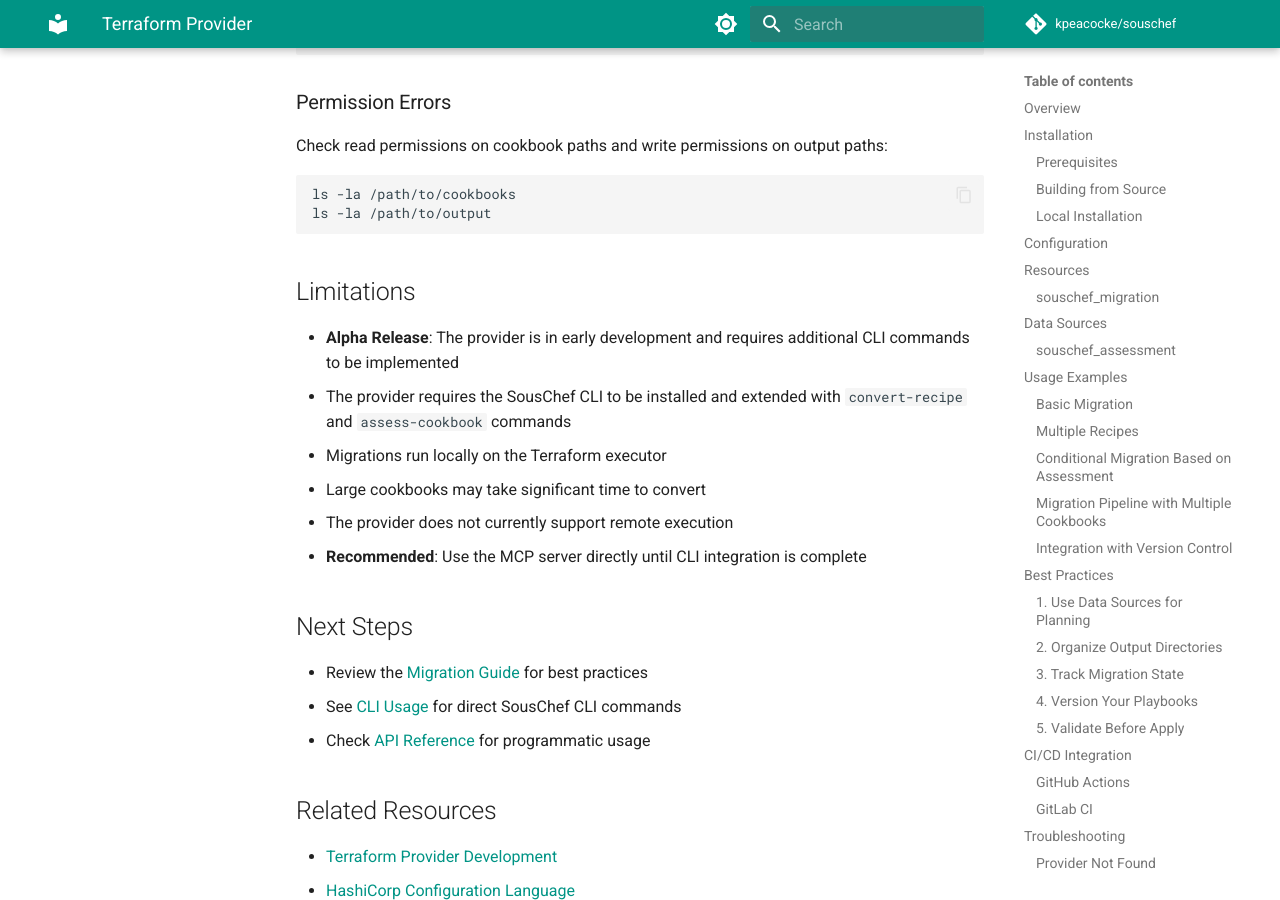
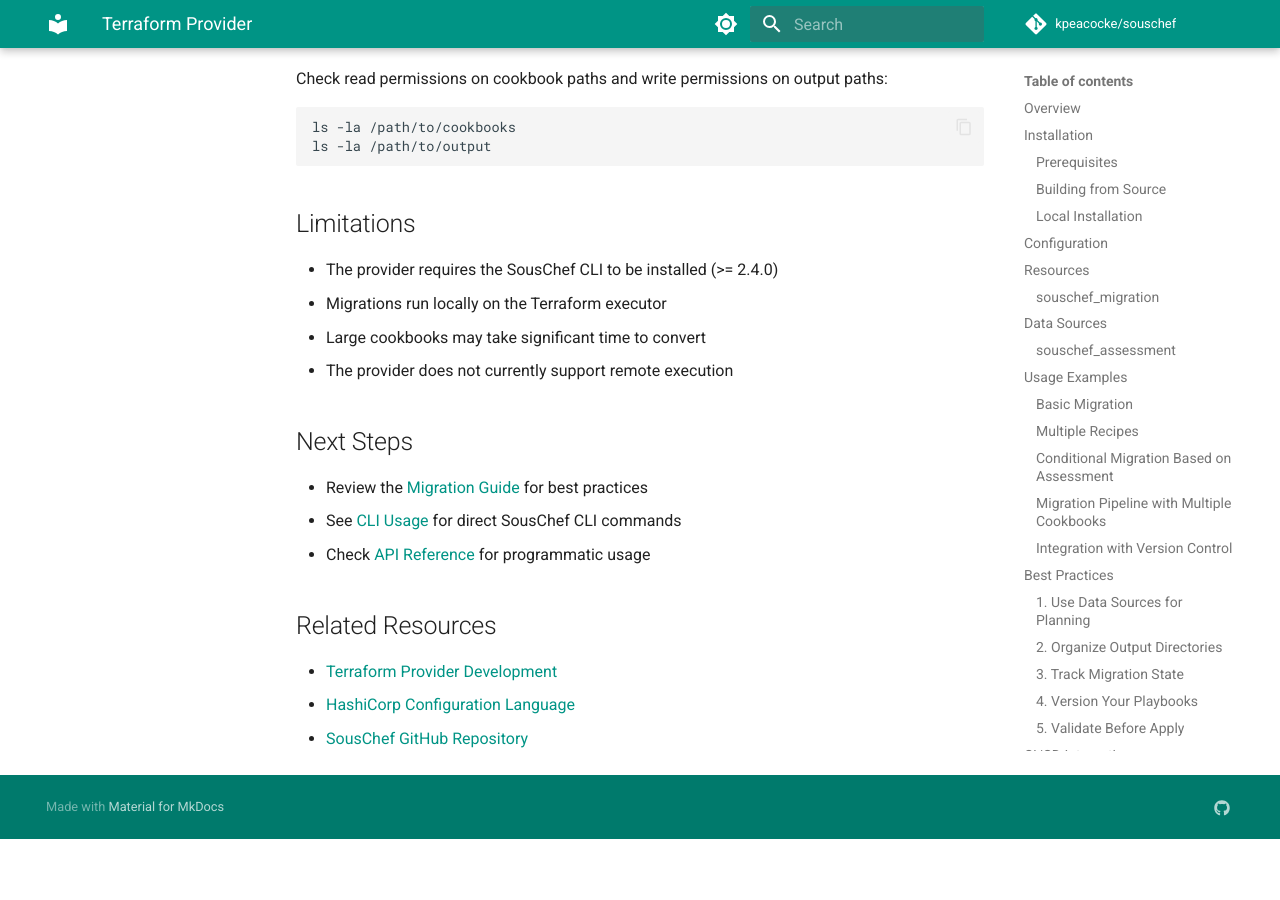
Before and after one commit to kpeacocke/souschef, an MkDocs documentation site: the page built from docs/user-guide/terraform-provider.md, in a window 1280 px wide and 900 px high, scrolled down 8535 px. Built offline with MkDocs 1.6.1 and Material for MkDocs 9.7.7, drawn with Linux system fonts in a browser that asks for light colours; comment, search, counter and statistics services are not loaded; the version menu is left out; after the commit the page ends 9374 px from its top, so only the background shows below that; some of the changed text lies outside the part shown.

Commit message:
docs: remove alpha warnings - CLI commands now implemented
Updated documentation to reflect that convert-recipe and assess-cookbook
CLI commands are now fully implemented and functional:

- Removed alpha status warnings from README
- Updated version requirement to >= 2.4.0 (when commands were added)
- Simplified limitations section
- Removed 'use MCP directly' recommendation

The Terraform provider is now fully functional with the SousChef CLI.

```diff
--- a/docs/user-guide/terraform-provider.md
+++ b/docs/user-guide/terraform-provider.md
@@ -16,10 +16,8 @@
 ### Prerequisites
 
 - Terraform >= 1.0
-- SousChef MCP server running or CLI installed
+- SousChef CLI installed (>= 2.4.0) and available in PATH
 - Go >= 1.21 (for building from source)
-
-> **Note**: The current provider implementation calls SousChef via CLI commands. Future versions will integrate directly with the MCP protocol for better performance and richer functionality.
 
 ### Building from Source
 
@@ -414,12 +412,10 @@
 
 ## Limitations
 
-- **Alpha Release**: The provider is in early development and requires additional CLI commands to be implemented
-- The provider requires the SousChef CLI to be installed and extended with `convert-recipe` and `assess-cookbook` commands
+- The provider requires the SousChef CLI to be installed (>= 2.4.0)
 - Migrations run locally on the Terraform executor
 - Large cookbooks may take significant time to convert
 - The provider does not currently support remote execution
-- **Recommended**: Use the MCP server directly until CLI integration is complete
 
 ## Next Steps
 
```
Also changed, not shown: terraform-provider/README.md (+1 -3 lines).
